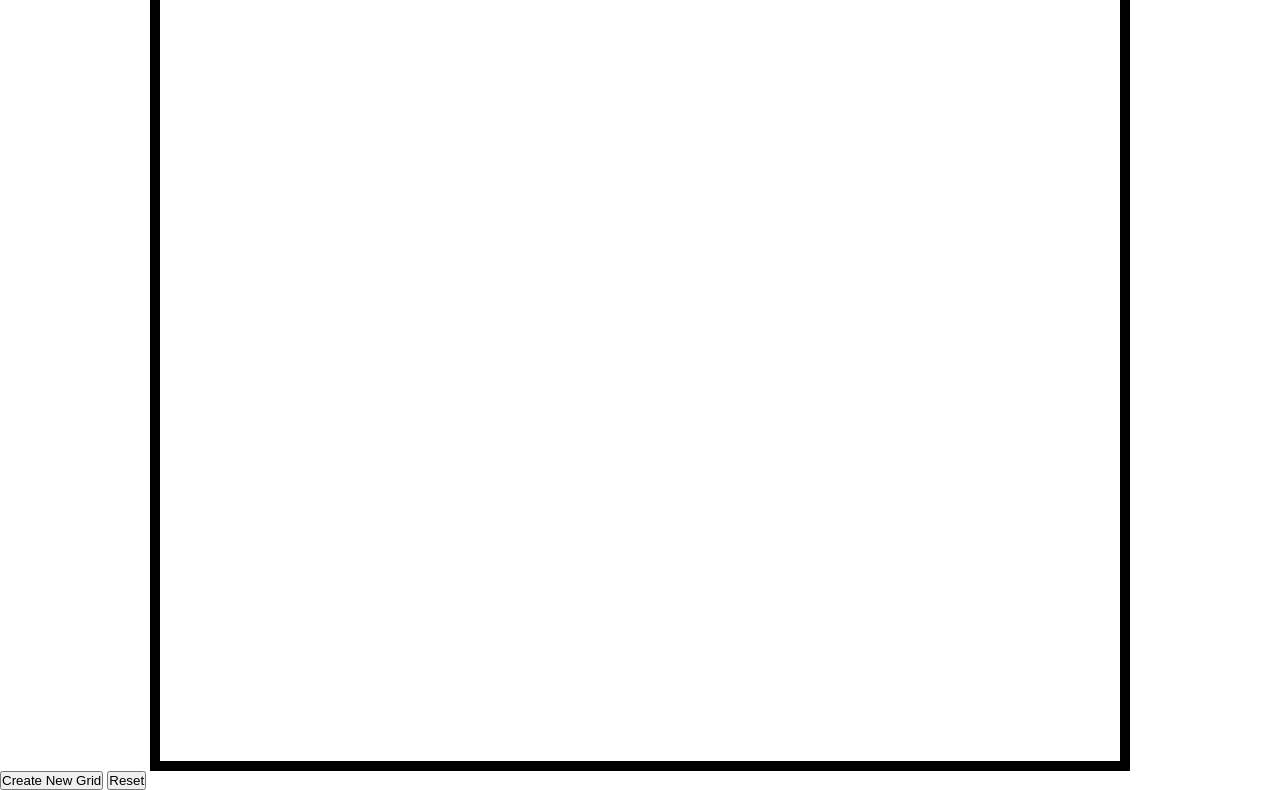
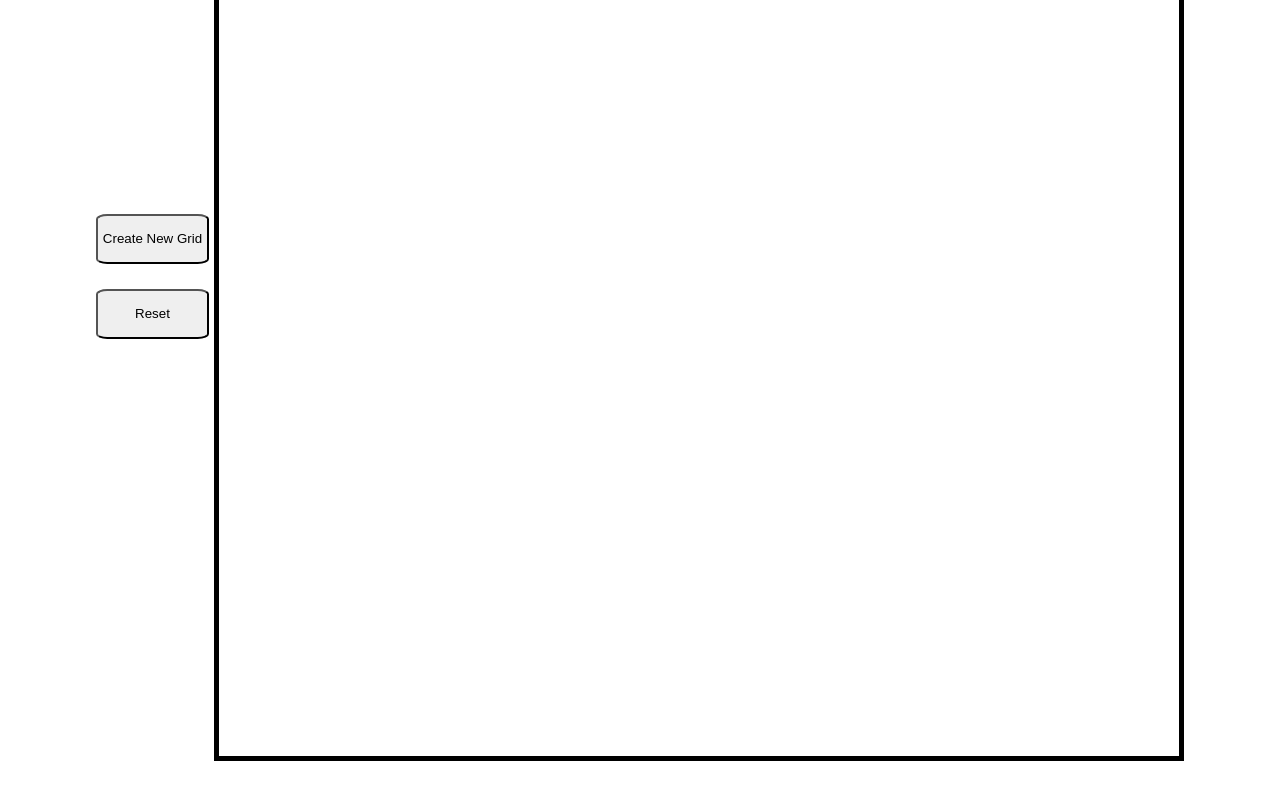
Before and after one commit to jose-g315/etch-a-sketch, a plain HTML site: page index.html in a window 1280 px wide. Shown: the part 246-1036 px from the top of the page. After the commit the page ends 1007 px from the top, so only its background shows below. Drawn offline with Linux system fonts and the light colour scheme.

Commit message:
Added create new grid and reset functionality.

```diff
--- a/index.html
+++ b/index.html
@@ -8,10 +8,12 @@
 </head>
 <body>
     <h1>Etch-a-Sketch!</h1>
-    <div class="container"></div>
-    <div>
-        <button>Create New Grid</button>
-        <button>Reset</button>
+    <div class="container">
+        <div class="buttons">
+            <button class="newGridButton">Create New Grid</button>
+            <button class="resetButton">Reset</button>
+        </div>
+        <div class="sketchPad"></div>
     </div>
     <script src="main.js"></script>
 </body>
--- a/main.js
+++ b/main.js
@@ -1,29 +1,61 @@
 //jose-g315
 //etch-a-sketch game logic and DOM manipulation
 
-const container = document.querySelector(".container");
-const gridDiv = [];
-const tileDiv = [];
-
 function createGrid(size){
+    const container = document.querySelector(".sketchPad");
+    const rowDiv = [];
+    const tileDiv = [];
+    // creating grid based on size input
     for (i=0;i<size;i++){
-        gridDiv[i] = document.createElement('div');
-        //gridDiv[i].textContent = "ROW";
-        gridDiv[i].classList.add("row");
+        // creating each row
+        rowDiv[i] = document.createElement('div');
+        rowDiv[i].classList.add("row");
         for (j=0;j<size;j++) {
+            // creating each tile
             tileDiv[i] = document.createElement('div');
-            tileDiv[i].textContent = "";
             tileDiv[i].classList.add("tile");
-            gridDiv[i].append(tileDiv[i]);
+            rowDiv[i].append(tileDiv[i]);
         }
-        container.append(gridDiv[i]);
+        container.append(rowDiv[i]);
+        activatePen();
     }
 }
-createGrid(8);
+// 16x16 grid created as default
+createGrid(16);
 
-const tiles = document.querySelectorAll(".tile");
-tiles.forEach(tile => tile.addEventListener("mouseover", ()=> {
-    console.log("test");
-    tile.classList.add('hover');
+// event listener wrapped in a function that add the hover class to each tile
+function activatePen(){
+    const tiles = document.querySelectorAll(".tile");
+    tiles.forEach(tile => tile.addEventListener("mouseover", ()=> {
+    tile.classList.add("hover");
+    }));
+}
 
-}));
+// event listener that destroys old grid and creates a new one
+const newGridButton = document.querySelector(".newGridButton");
+newGridButton.addEventListener("click", () => {
+    const rows = document.querySelectorAll(".row");
+    const tiles = document.querySelectorAll(".tile");
+    let size = prompt("Enter a Grid Size from 2-100");
+    // input validation
+    if (size >= 2 && size <= 100){
+        // removing all rows and tiles from previous grid
+        rows.forEach(row => row.remove());
+        tiles.forEach(tile => tile.remove());
+        // creating new grid
+        createGrid(size);
+    } else if (size === null) {
+        return;
+    } else {
+        alert("Invalid")
+    }
+});
+
+// event listener that resets the current grid
+const resetButton = document.querySelector(".resetButton");
+resetButton.addEventListener("click", () => {
+    const tiles = document.querySelectorAll(".tile");
+    // removing hover class which makes the tiles white again
+    tiles.forEach(tile => tile.classList.remove("hover"));
+    activatePen();
+});
--- a/styles.css
+++ b/styles.css
@@ -7,12 +7,29 @@ h1 {
     text-align: center;
 }
 .container {
-    border: 10px solid black;
+    display: flex;
+
+}
+button{
+   height: 50px;
+   padding: 5px;
+   border-radius: 10%;
+}
+.buttons {
+    display: flex;
+    flex-direction: column;
+    justify-content: center;
+    gap: 25px;
+    margin-left: auto;
+    margin-right: 5px;
+
+}
+.sketchPad {
+    border: 5px solid black;
     display: flex;
     flex-direction: column;
     width: 960px;
     height: 960px;
-    margin-left: auto;
     margin-right: auto;
     align-items: center;
     justify-content: center;
```
